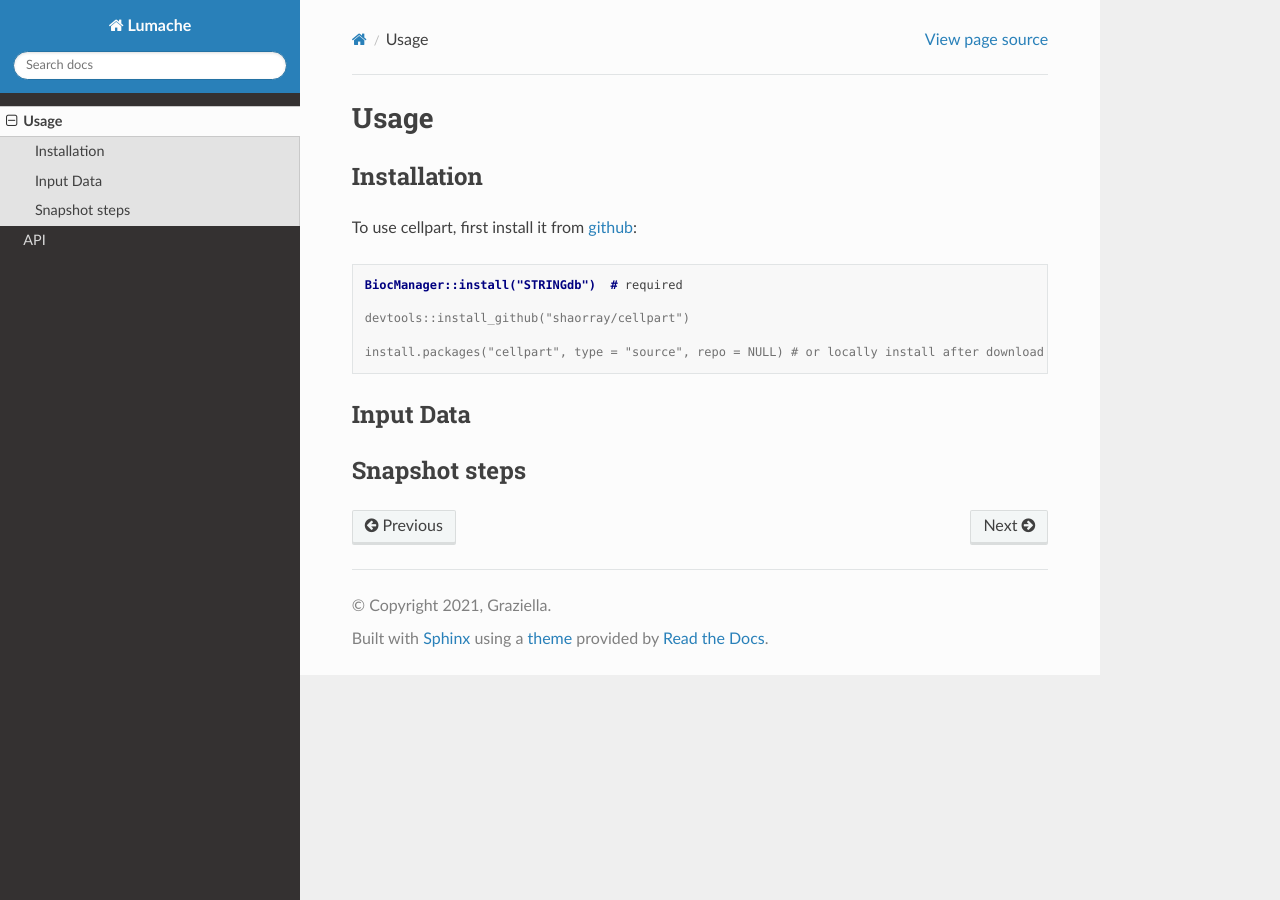
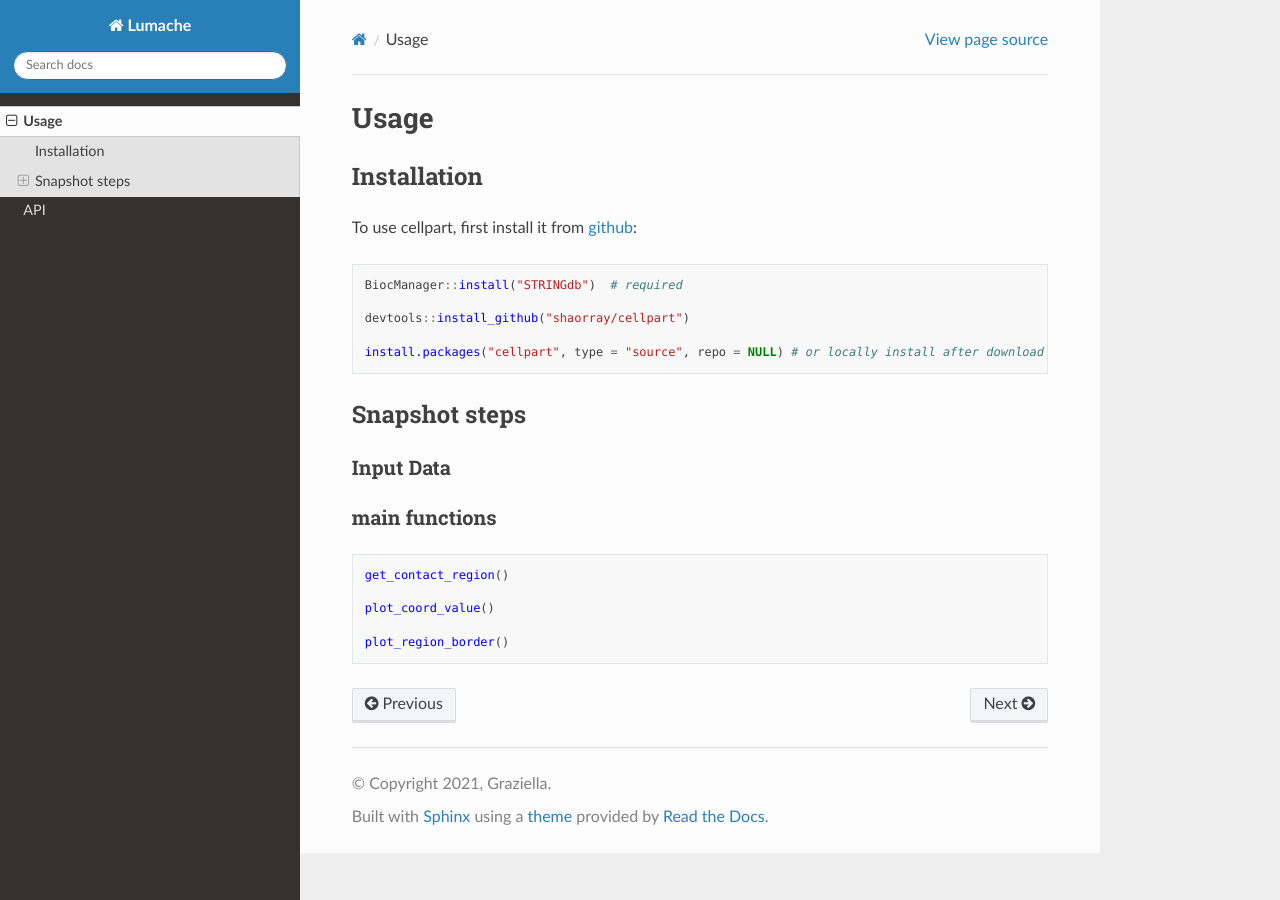
Before and after one commit to shaorray/cellpart_doc, a Sphinx documentation site: the page built from docs/source/usage.rst, in a window 1280 px wide. Built offline with Sphinx 7.4.7 and the Read the Docs theme 3.1.0, drawn with Linux system fonts in a browser that asks for light colours.

Commit message:
Update usage.rst

```diff
--- a/docs/source/usage.rst
+++ b/docs/source/usage.rst
@@ -8,7 +8,7 @@ Installation
 
 To use cellpart, first install it from `github <https://github.com/shaorray/cellpart>`_:
 
-.. code-block:: console
+.. code-block:: R
 
    BiocManager::install("STRINGdb")  # required
 
@@ -17,9 +17,22 @@ To use cellpart, first install it from `github <https://github.com/shaorray/cell
    install.packages("cellpart", type = "source", repo = NULL) # or locally install after download
 
 
-Input Data
-------------
-
 
 Snapshot steps
 ------------
+
+Input Data
+~~~~~~~~~~
+
+
+
+
+main functions
+~~~~~~~~~~
+.. code-block:: R
+
+   get_contact_region()
+
+   plot_coord_value()
+
+   plot_region_border()
```
